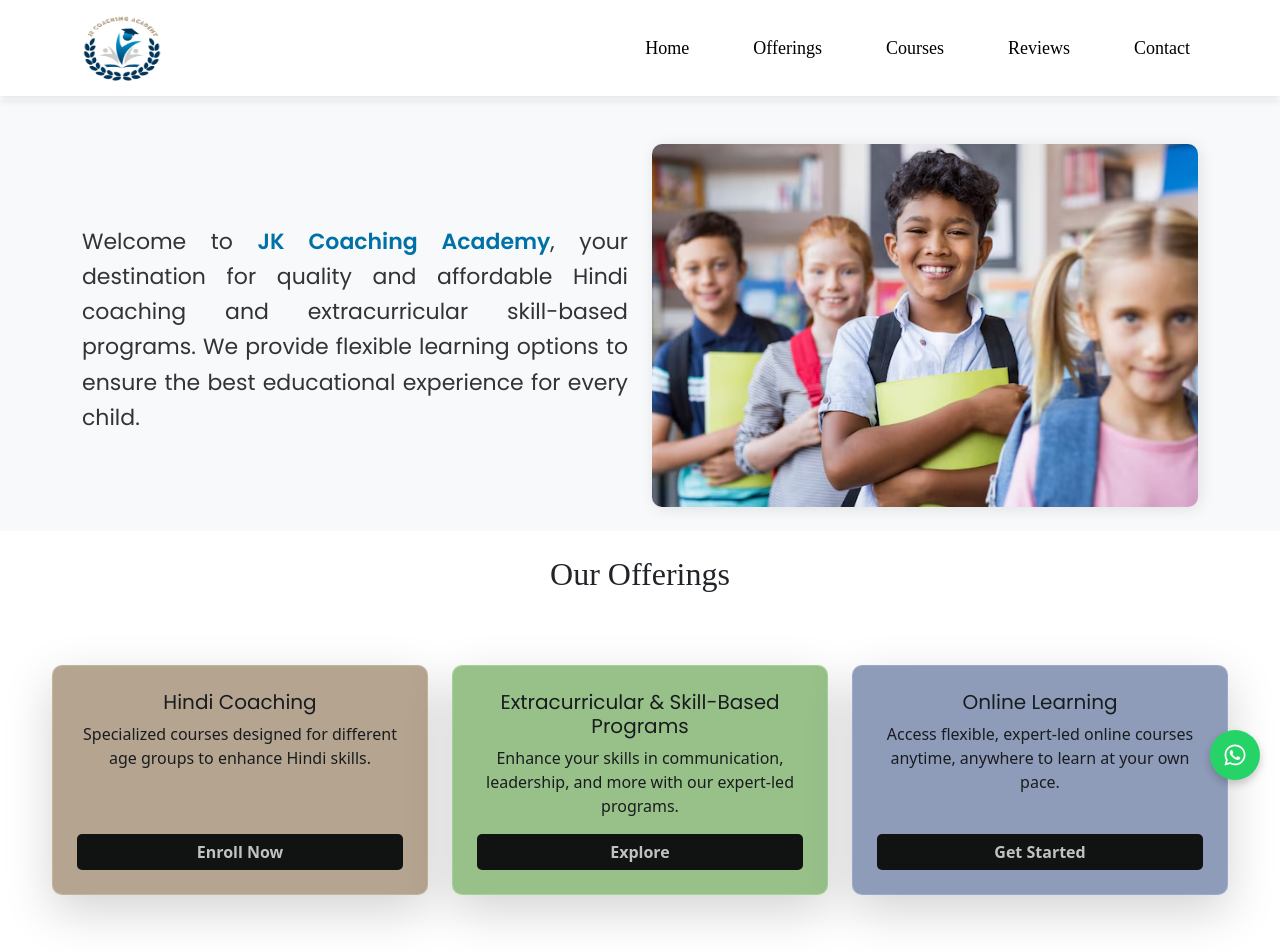
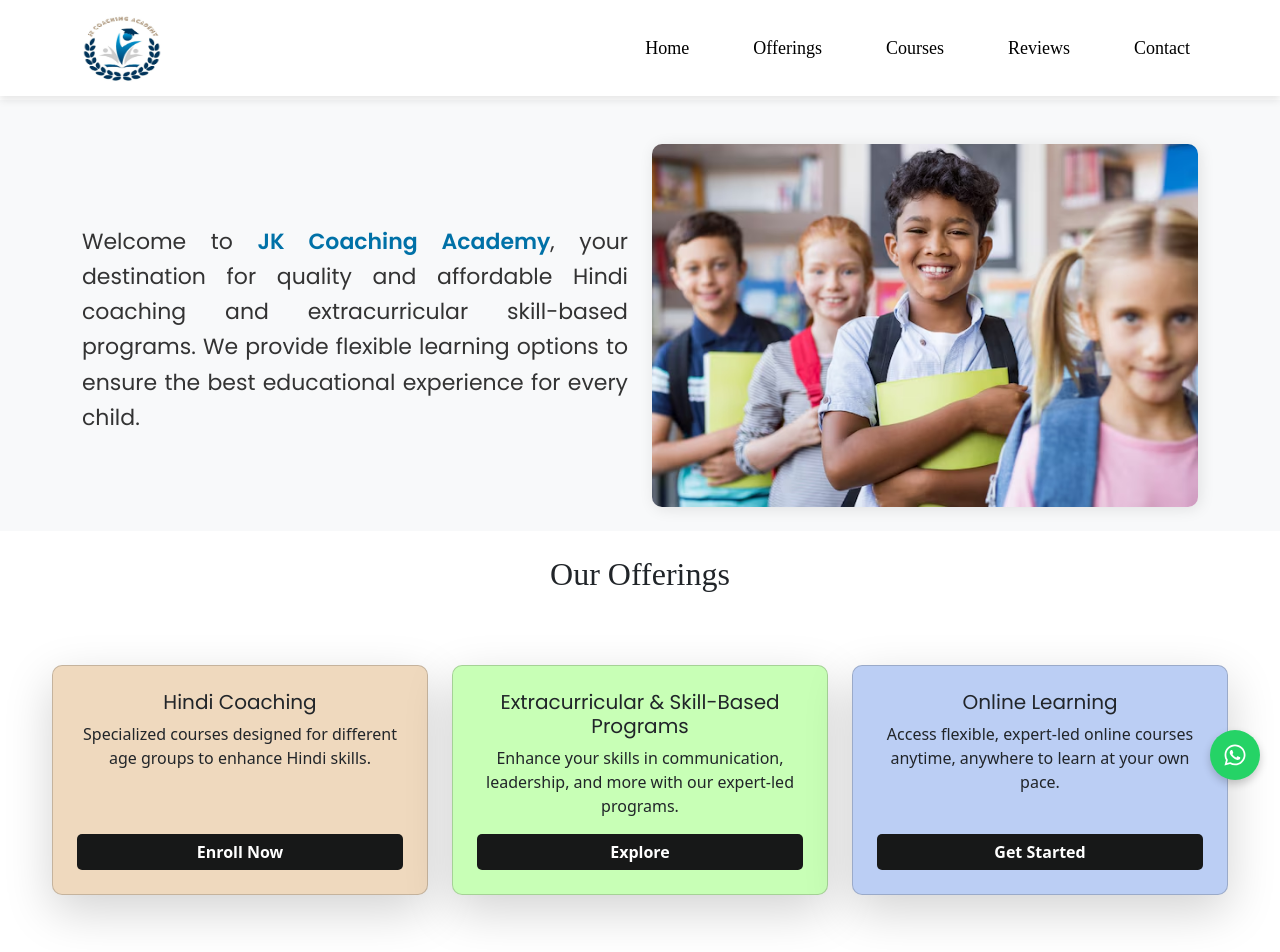
Before and after one commit to aakash4372/jk-sites-final, a React (Create React App) app: page / in a window 1280 px wide. Shown: the top 952 px of the page. Built offline with nearby package versions, Linux system fonts and the light colour scheme; a web font is replaced by a local one.

Commit message:
first commit

```diff
--- a/src/Pages/Card.js
+++ b/src/Pages/Card.js
@@ -8,38 +8,61 @@ export default function CourseCards() {
     AOS.init({ duration: 1000, once: true });
   }, []);
 
+  // Function to open WhatsApp link
+  const openWhatsApp = () => {
+    window.open("https://wa.me/917397180444", "_blank");
+  };
+
   return (
     <div className="container mb-5 coursecard" id="offering">
       <h2 className="text-center coursecard-head mb-5">Our Offerings</h2>
 
       <div className="row row-cols-1 row-cols-sm-2 row-cols-md-3 g-4 justify-content-center align-items-stretch pt-4">
 
+        {/* Hindi Coaching Card */}
         <div className="col d-flex" data-aos="zoom-in">
           <div className="card h-100 course-card hindi-bg shadow-lg">
             <div className="card-body d-flex flex-column text-center p-4">
               <h5 className="card-title font-weight-bold">Hindi Coaching</h5>
               <p className="card-text">Specialized courses designed for different age groups to enhance Hindi skills.</p>
-              <button className="btn btn-dark mt-auto">Enroll Now</button>
+              <button
+                onClick={openWhatsApp}
+                className="btn btn-dark mt-auto"
+              >
+                Enroll Now
+              </button>
             </div>
           </div>
         </div>
 
+        {/* Extracurricular & Skill-Based Programs */}
         <div className="col d-flex" data-aos="zoom-in">
           <div className="card h-100 course-card skills-bg shadow-lg">
             <div className="card-body d-flex flex-column text-center p-4">
               <h5 className="card-title font-weight-bold">Extracurricular & Skill-Based Programs</h5>
               <p className="card-text">Enhance your skills in communication, leadership, and more with our expert-led programs.</p>
-              <button className="btn btn-dark mt-auto">Explore</button>
+              <button
+                onClick={openWhatsApp}
+                className="btn btn-dark mt-auto"
+              >
+                Explore
+              </button>
             </div>
           </div>
         </div>
 
+        {/* Online Learning */}
         <div className="col d-flex" data-aos="zoom-in">
           <div className="card h-100 course-card online-bg shadow-lg">
             <div className="card-body d-flex flex-column text-center p-4">
               <h5 className="card-title font-weight-bold">Online Learning</h5>
               <p className="card-text">Access flexible, expert-led online courses anytime, anywhere to learn at your own pace.</p>
-              <button className="btn btn-dark mt-auto">Get Started</button>
+              <button
+                onClick={openWhatsApp}
+                className="btn btn-dark mt-auto"
+              >
+                Get Started
+              </button>
             </div>
           </div>
         </div>
--- a/src/Pages/Style.css
+++ b/src/Pages/Style.css
@@ -502,16 +502,7 @@
         overflow: hidden;
     }
 
-    .course-card::before {
-        content: "";
-        position: absolute;
-        top: 0;
-        left: 0;
-        width: 100%;
-        height: 100%;
-        background: rgba(0, 0, 0, 0.245); /* Light black overlay */
-        z-index: 1;
-    }
+
 
     .bg-overlay {
         position: relative;
```
